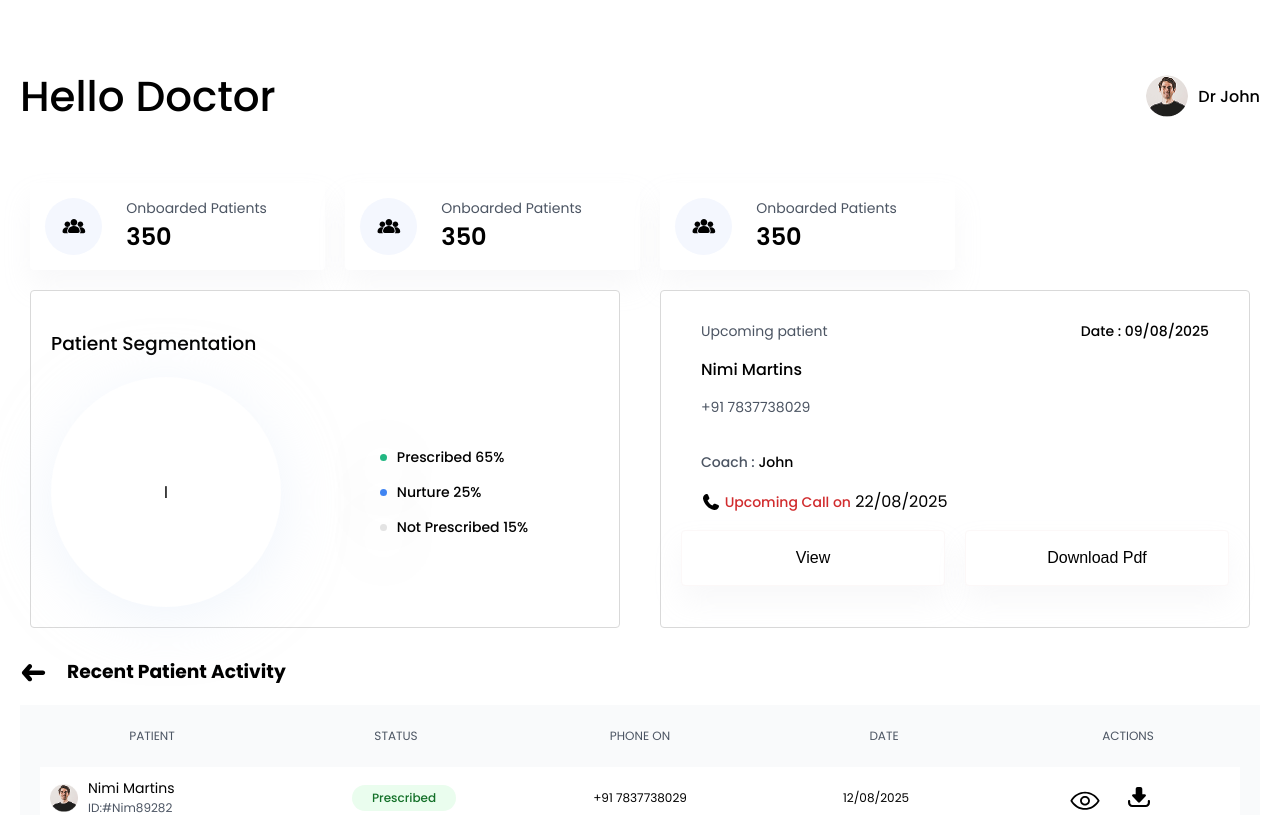
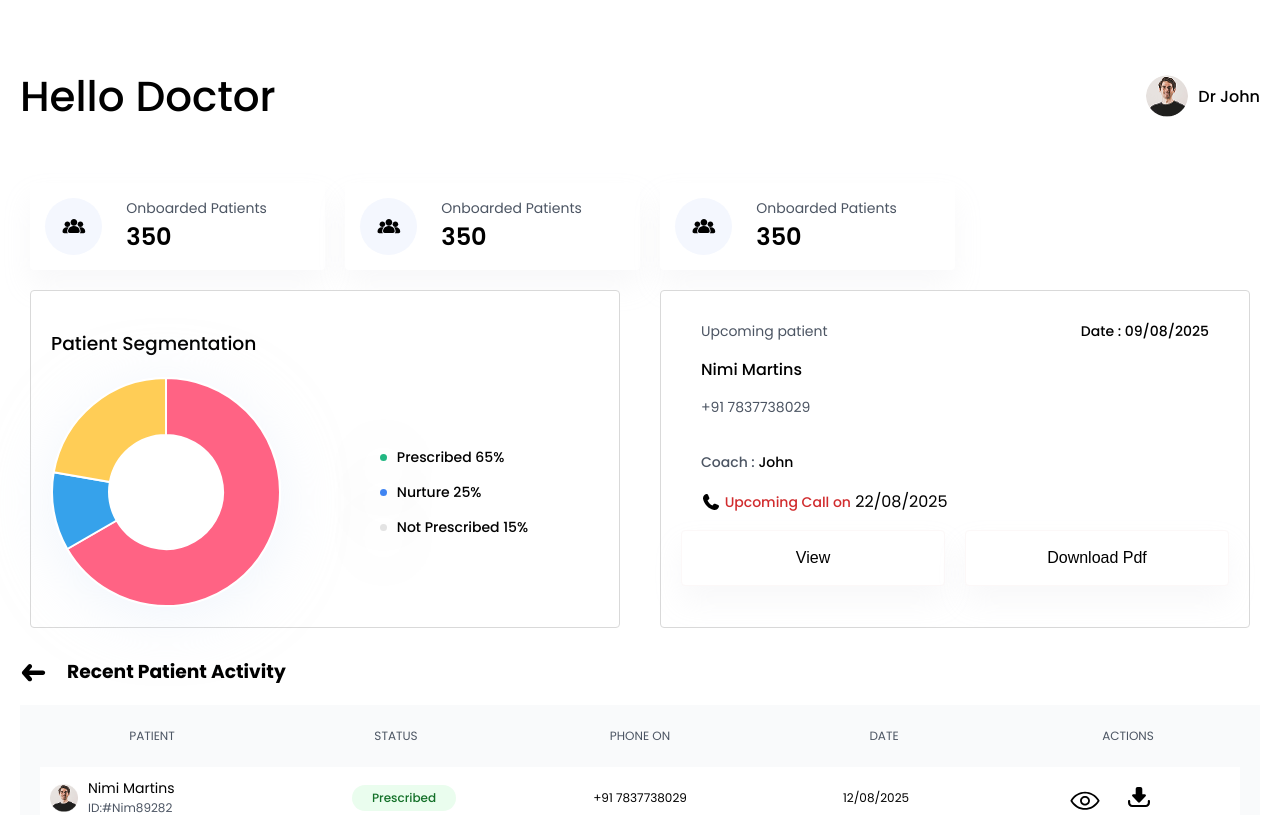
Before and after one commit to Iamkaran8/celevida_Next_JS, a Next.js app: page /doctor/dashboard in a window 1280 px wide. Shown: the top 815 px of the page. Built offline with nearby package versions, Linux system fonts and the light colour scheme.

Commit message:
Charts Added

```diff
--- /dev/null
+++ b/components/charts/Doughnut.jsx
@@ -0,0 +1,38 @@
+"use client"; // ensures client-side rendering in Next.js App Directory
+
+import {
+  Chart as ChartJS,
+  ArcElement,
+  Tooltip,
+  Legend,
+} from "chart.js";
+import { Doughnut } from "react-chartjs-2";
+
+// register necessary ChartJS components
+ChartJS.register(ArcElement, Tooltip,);
+
+export default function DoughnutChart() {
+  const data = {
+    labels: ["Red", "Blue", "Yellow"],
+    datasets: [
+      {
+        label: "My Dataset",
+        data: [300, 50, 100],
+        backgroundColor: ["#ff6384", "#36a2eb", "#ffcd56"],
+        hoverOffset: 4,
+      },
+    ],
+  };
+
+  const options = {
+    responsive: true,
+    plugins: {
+    //   legend: {
+    //     position: "bottom",
+    //   },
+    },
+    cutout: "50%", // for doughnut effect
+  };
+
+  return <Doughnut data={data} options={options} />;
+}
--- a/components/patientSegmentation/PatientSegmentation.jsx
+++ b/components/patientSegmentation/PatientSegmentation.jsx
@@ -1,4 +1,5 @@
 import styles from '@/styles/dashboard/PatientSegmentation/PatientSegmentation.module.css'
+import DoughnutChart from '../charts/Doughnut'
 
 export const PatientSegmentation = () => {
     return (
@@ -8,7 +9,7 @@ export const PatientSegmentation = () => {
                 <div className={styles.pie_chart_Outer_cont}>
                     <div className={styles.pie_chart_Cont}>
                         <div className={styles.chart_circle}>
-                            l
+                            <DoughnutChart/>
                         </div>
                     </div>
                     <div className={styles.status_cont}>
```
Also changed, not shown: package.json (+6 -1 lines), 1 other file (tests, documents, lock files or other folders).
